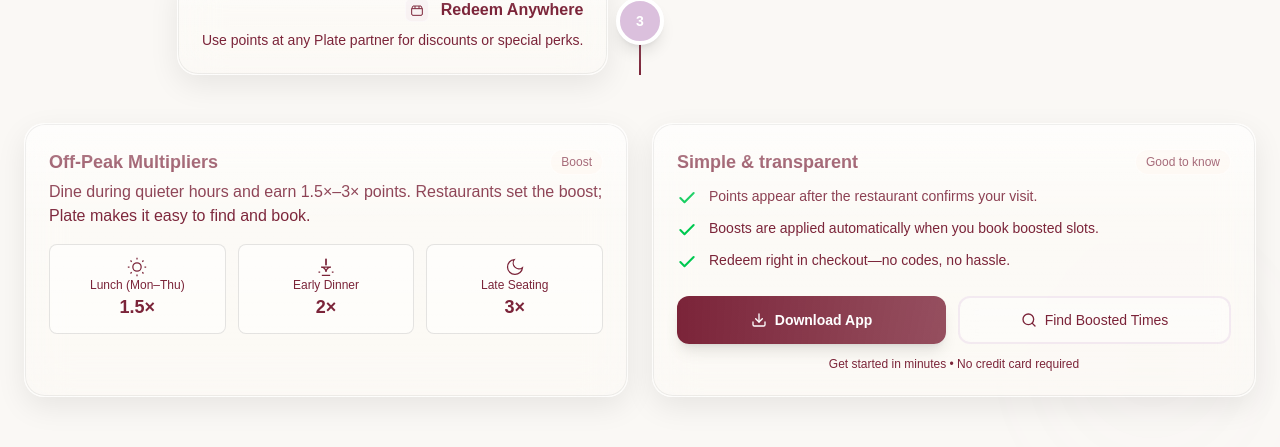
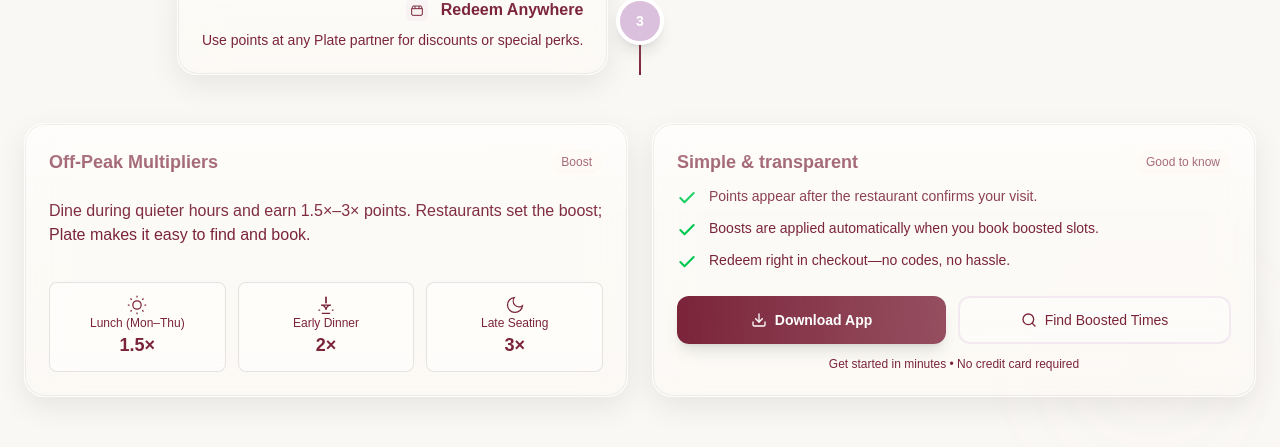
Before and after one commit to qwerty-development/plate-landing-page, a Next.js app: page / in a window 1280 px wide. Shown: the part 1340-1787 px from the top of the page. Built offline with nearby package versions, Linux system fonts and the light colour scheme.

Commit message:
Enhance layout of HowPoints component by updating the Off-Peak Multipliers card to use flexbox for improved alignment and spacing. This change aims to create a more cohesive and visually appealing structure.

```diff
--- a/app/components/HowPoints.tsx
+++ b/app/components/HowPoints.tsx
@@ -73,7 +73,7 @@
         {/* Refactored Cards Section */}
         <div className="mt-12 grid lg:grid-cols-2 gap-6">
           {/* Off-Peak Multipliers Card */}
-          <article className="glass p-6 reveal">
+          <article className="glass p-6 reveal flex flex-col justify-between">
             <div className="flex items-center justify-between">
               <h3 className="text-lg font-semibold">Off-Peak Multipliers</h3>
               <Badge>Boost</Badge>
```
